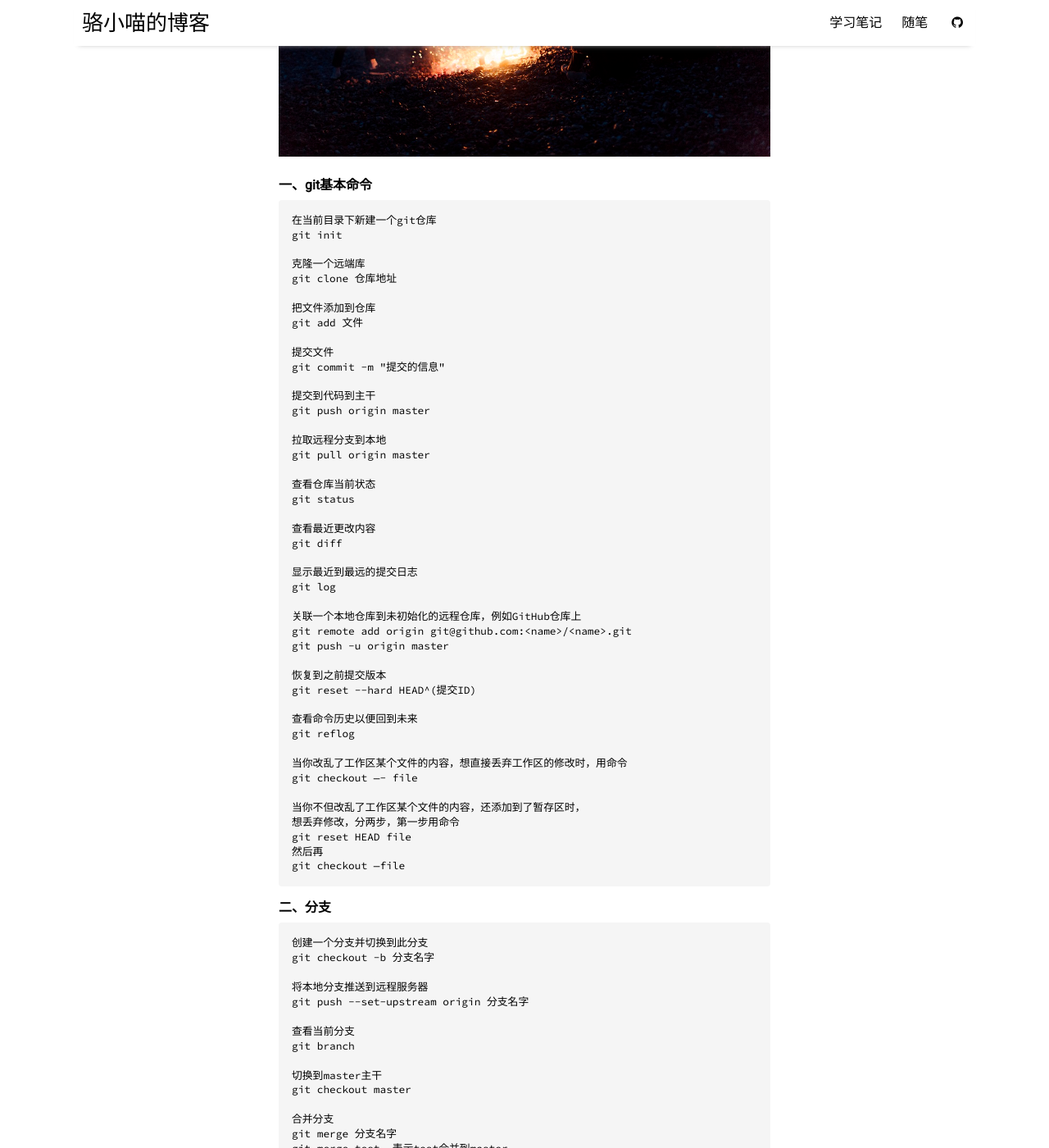
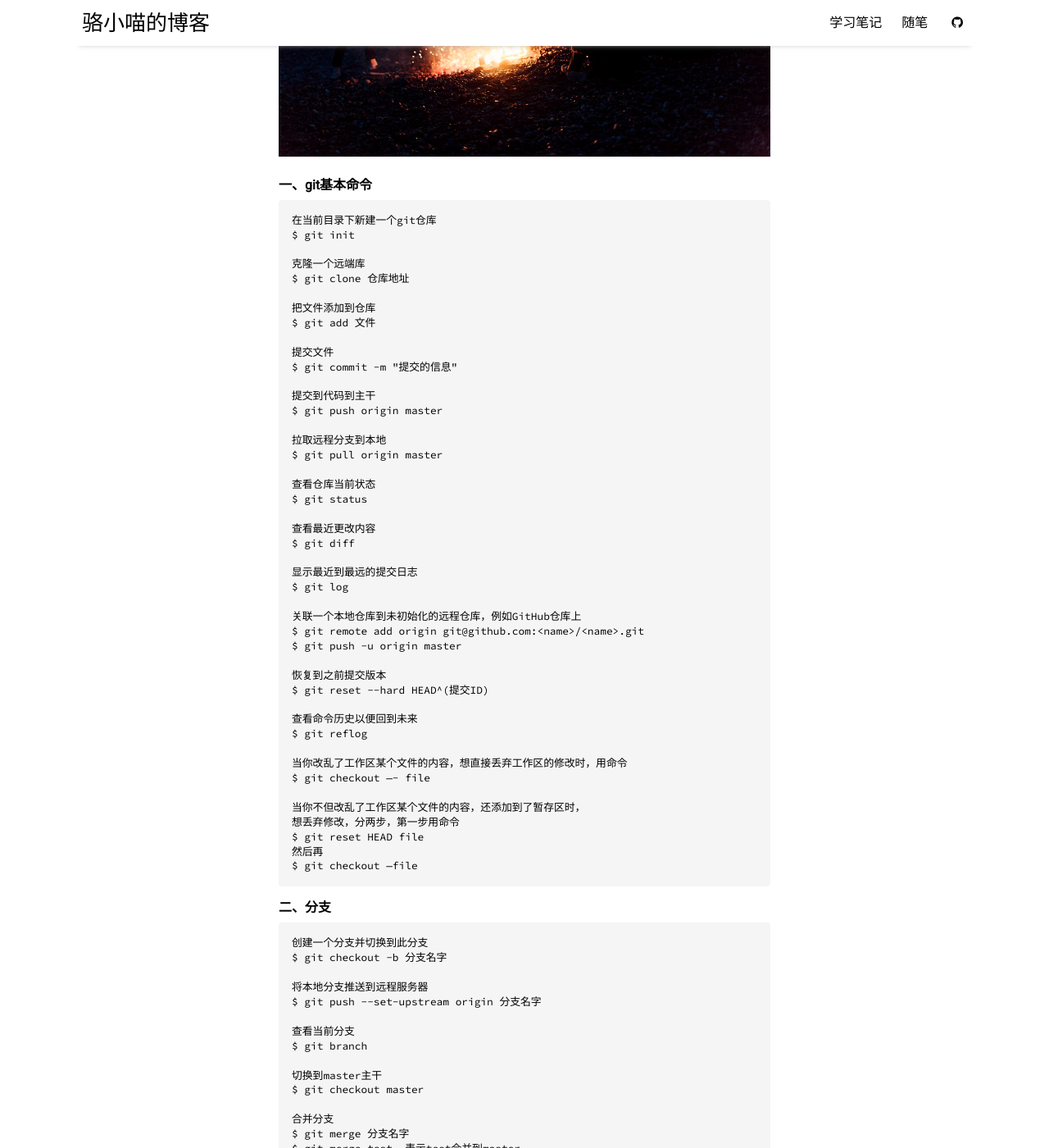
Before and after one commit to luoxiaomiao/luoxiaomiao.github.io, a Jekyll site: the page built from _posts/2018-7-11-Git常用命令.md, in a window 1280 px wide and 1400 px high, scrolled down 375 px. Shown: the whole window at 82% size. Built offline with Jekyll 4.4.1, drawn with Linux system fonts in a browser that asks for light colours; nearby versions of some CDN libraries; some of the changed text lies outside the part shown.

````diff
--- a/_posts/2018-7-11-Git常用命令.md
+++ b/_posts/2018-7-11-Git常用命令.md
@@ -11,83 +11,83 @@ image: nature-1.jpg
 
 ```
 在当前目录下新建一个git仓库
-git init
+$ git init
 
 克隆一个远端库
-git clone 仓库地址
+$ git clone 仓库地址
 
 把文件添加到仓库
-git add 文件
+$ git add 文件
 
 提交文件
-git commit -m "提交的信息"
+$ git commit -m "提交的信息"
 
 提交到代码到主干
-git push origin master
+$ git push origin master
 
 拉取远程分支到本地
-git pull origin master
+$ git pull origin master
 
 查看仓库当前状态
-git status
+$ git status
 
 查看最近更改内容
-git diff
+$ git diff
 
 显示最近到最远的提交日志
-git log
+$ git log
 
 关联一个本地仓库到未初始化的远程仓库，例如GitHub仓库上
-git remote add origin git@github.com:<name>/<name>.git
-git push -u origin master
+$ git remote add origin git@github.com:<name>/<name>.git
+$ git push -u origin master
 
 恢复到之前提交版本
-git reset --hard HEAD^(提交ID)
+$ git reset --hard HEAD^(提交ID)
 
 查看命令历史以便回到未来
-git reflog
+$ git reflog
 
 当你改乱了工作区某个文件的内容，想直接丢弃工作区的修改时，用命令
-git checkout —- file
+$ git checkout —- file
 
 当你不但改乱了工作区某个文件的内容，还添加到了暂存区时，
 想丢弃修改，分两步，第一步用命令
-git reset HEAD file
+$ git reset HEAD file
 然后再
-git checkout —file
+$ git checkout —file
 ```
 #### 二、分支
 ```
 创建一个分支并切换到此分支
-git checkout -b 分支名字
+$ git checkout -b 分支名字
 
 将本地分支推送到远程服务器
-git push --set-upstream origin 分支名字
+$ git push --set-upstream origin 分支名字
 
 查看当前分支
-git branch
+$ git branch
 
 切换到master主干
-git checkout master
+$ git checkout master
 
 合并分支
-git merge 分支名字
-git merge test  表示test合并到master
+$ git merge 分支名字
+$ git merge test  表示test合并到master
 
 放弃合并分支
-git merge --abort
+$ git merge --abort
 
 删除分支
-git branch -D 分支名字
+$ git branch -D 分支名字
 
 删除远程的一个分支
-git push —-delete origin 分支名字
+$ git push —-delete origin 分支名字
 
 推送一个空分支到远程，相当于删除远程的一个分支
-git push origin :refs/heads/分支名字
+$ git push origin :refs/heads/分支名字
 
 删除远程不存在的本地分支
-git fetch -p
+$ git fetch -p
 
 删除远程分支报错可能是此分支为工程默认分支
 解决办法：
@@ -98,97 +98,97 @@ git fetch -p
 #### 三、标签
 ```
 创建标签
-git tag v1.0(名字随便写)
+$ git tag v1.0(名字随便写)
 
 查看所有标签
-git tag
+$ git tag
 
 指定的提交上打标签
-git tag v0.2 commit_id
+$ git tag v0.2 commit_id
 
 查看标签信息
-git show v0.1
+$ git show v0.1
 
 指定标签信息
-git tag -a 标签名字 -m "blablabla..."
+$ git tag -a 标签名字 -m "blablabla..."
 
 把本地所有的tag推送到远程
-git push origin --tags
+$ git push origin --tags
 
 推送一个本地标签
-git push origin 标签名字
+$ git push origin 标签名字
 
 获取远程tag
-git fetch origin tag 标签名字
+$ git fetch origin tag 标签名字
 
 删除标签
-git tag -d v0.1
+$ git tag -d v0.1
 
 如果一个标签已经推送到远程再删除就先删除本地标签再删除远端标签
-git tag -d v0.1
-git push origin :refs/tags/标签名字
+$ git tag -d v0.1
+$ git push origin :refs/tags/标签名字
 ```
 #### 四、远程仓库操作
 ```
 获取远程仓库所有的变动
-git fetch
+$ git fetch
 
 获取所有本地分支和远程分支
-git branch -a
+$ git branch -a
 
 获取一个远程分支到本地
-git checkout -b <本地分支名字> origin/<远程分支名字>
+$ git checkout -b <本地分支名字> origin/<远程分支名字>
 
 本地分支关联到一个远程分支
-git branch --set-upstream-to=origin/<远程分支> <本地分支>
+$ git branch --set-upstream-to=origin/<远程分支> <本地分支>
 
 推送本地的分支到远程origin的分支(没有会自动创建)
-git push origin <本地分支>:<远程分支>
+$ git push origin <本地分支>:<远程分支>
 
 强制推送本地提交到服务器
-git push -f origin master
+$ git push -f origin master
 
 git查看本地分支关联（跟踪）的远程分支之间的对应关系，本地分支对应哪个远程分支
-git branch -vv
+$ git branch -vv
 ```
 #### 五、关于添加git忽略文件
 在git中如果想忽略掉某个文件，不让这个文件提交到版本库中，可以在根目录中添加 .gitignore 文件，但是有时候会不生效，原因是.gitignore只能忽略那些原来没有被track的文件，如果某些文件已经被纳入了版本管理中，则修改.gitignore是无效的。那么解决方法就是先把本地缓存删除（改变成未track状态），然后再提交：
 ```
-git rm -r --cached .
-git add .
-git commit -m 'update .gitignore'
+$ git rm -r --cached .
+$ git add .
+$ git commit -m 'update .gitignore'
 ```
 #### 六、关于Fork的一些命令
 有时候Fork完原作者仓库之后，需要跟远程仓库更新同步一下，那么就需要以下几步操作
 ```
 1.首先 把作者的仓库添加到自己的上游远程，通常命名为 upstream，操作一次就可以了
-git remote add upstream git@github.com:xxx/xxx.git
+$ git remote add upstream git@github.com:xxx/xxx.git
 
 2.查看远程主机状态，可以看到一个origin是你的，另外一个upstream是原作者的
-git remote -v
+$ git remote -v
 
 3.拉取原作者的仓库更新
-git fetch upstream
+$ git fetch upstream
 
 4.merge或者rebase到自己的的分支上
-git merge upstream/<对应分支>
+$ git merge upstream/<对应分支>
 
 5.最后推送到自己的远程仓库就行了
-git push
+$ git push
 ```
 #### 七、创建SSH Key
 更换一下邮箱地址，然后执行以下命令一路回车即可。
 ```
-ssh-keygen -t rsa -C "youremail@example.com"
+$ ssh-keygen -t rsa -C "youremail@example.com"
 ```
 #### 八、配置Git别名
 举个栗子，比如吧git status 配置成 git st
 ```
-git config --global alias.st status
+$ git config --global alias.st status
 ```
 git log 配置多功能提示效果
 ```
-git config --global alias.lg "log --color --graph --pretty=format:'%Cred%h%Creset -%C(yellow)%d%Creset %s %Cgreen(%cr) %C(bold blue)<%an>%Creset' --abbrev-commit"
+$ git config --global alias.lg "log --color --graph --pretty=format:'%Cred%h%Creset -%C(yellow)%d%Creset %s %Cgreen(%cr) %C(bold blue)<%an>%Creset' --abbrev-commit"
 ```
 
 
````
Also changed, not shown: _posts/2018-8-23-用Jekyll在GitHub搭建属于自己的静态博客.md (added, +70 -0 lines), assets/img/jekyll-home.jpg (added).
